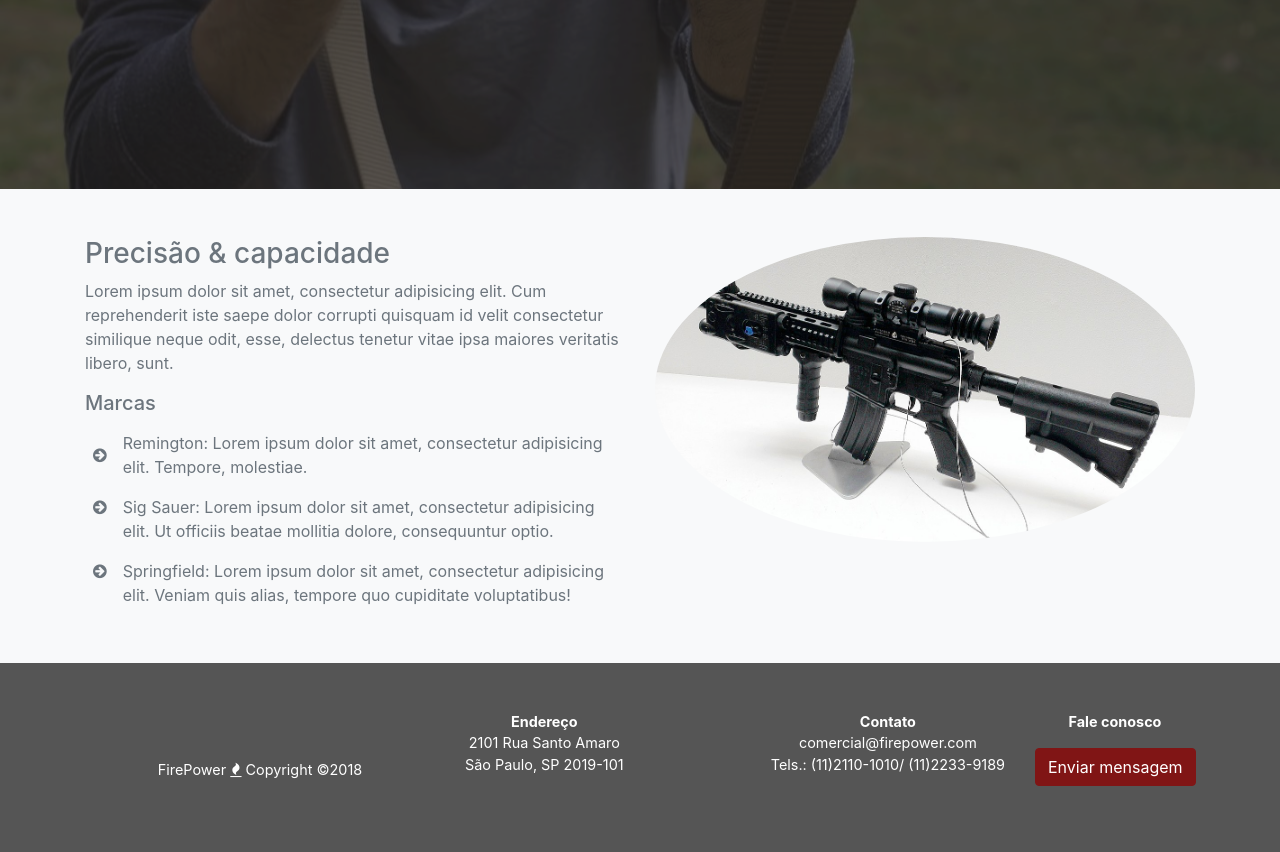
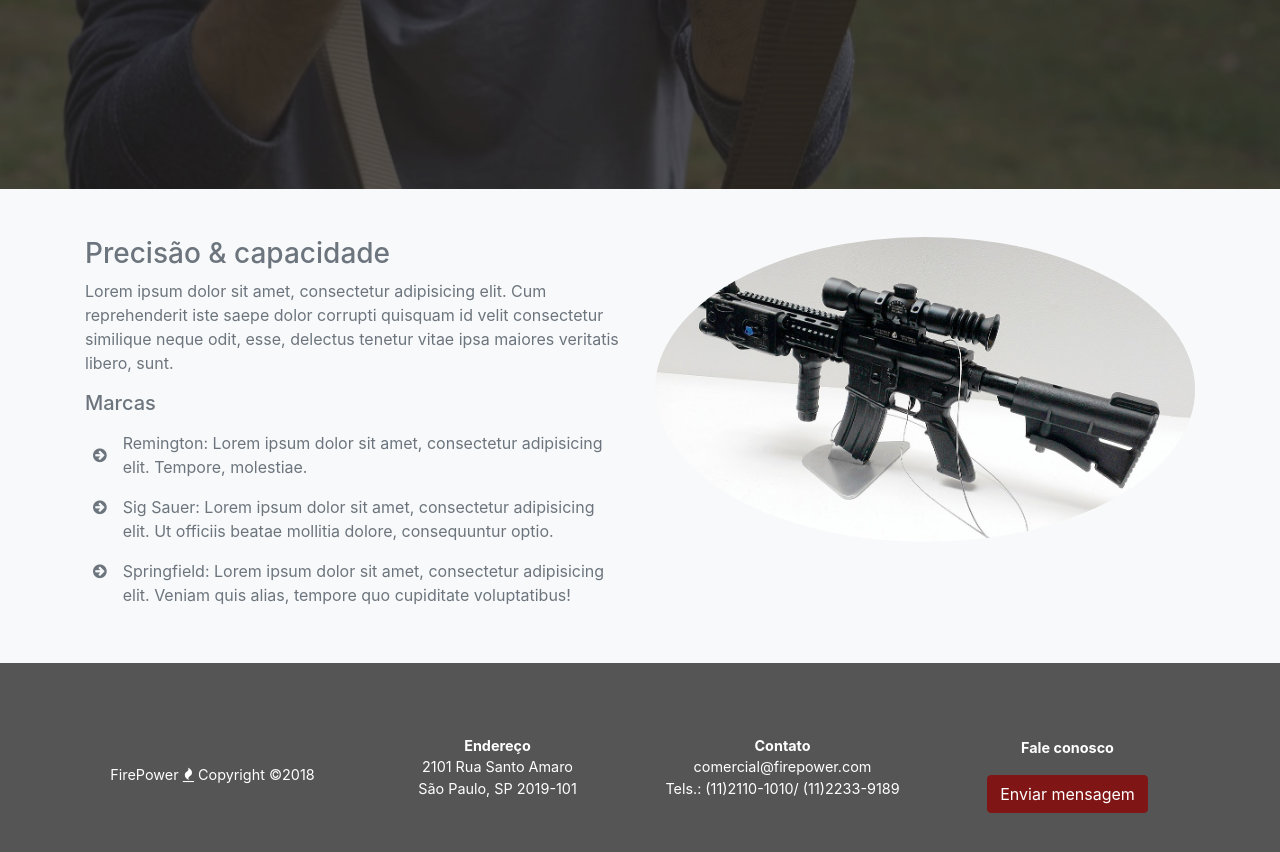
Before and after one commit to GabrielusR/firepower, a plain HTML site: page index.html in a window 1280 px wide. Shown: the part 3749-4601 px from the top of the page. Drawn offline with nearby package versions, Linux system fonts and the light colour scheme.

Commit message:
Alterado py e grid dos elementos no footer

```diff
--- a/css/style.css
+++ b/css/style.css
@@ -56,21 +56,21 @@ body {
 
 #pistola-head {
     opacity: 0.8;
-    background: url('../img/shooting-pistol.jpg') no-repeat center;
+    background: url('../img/shooting-pistol.jpg') no-repeat center center;
     background-attachment: fixed;
     background-size: cover;
 }
 
 #revolver-head {
     opacity: 0.8;
-    background: url('../img/shooting-revolver.jpg') no-repeat center;
+    background: url('../img/shooting-revolver.jpg') no-repeat center center;
     background-attachment: fixed;
     background-size: cover;
 }
 
 #rifle-head {
     opacity: 0.8;
-    background: url('../img/shooting-rifle.jpg') no-repeat center;
+    background: url('../img/shooting-rifle.jpg') no-repeat center center;
     background-attachment: fixed;
     background-size: cover;
 }
--- a/index.html
+++ b/index.html
@@ -247,31 +247,27 @@
     </section>
 
     <!-- MAIN FOOTER -->
-    <footer id="main-footer" class="py-5">
+    <footer id="main-footer" class="py-5 text-center">
        <div class="container">
             <div class="row">
-                <div class="col-md-4 py-5 text-center">
+                <div class="col-10 m-auto col-lg-3 py-4">
                     FirePower <i class="fa fa-fire"></i> Copyright &copy;2018
                 </div>
-                <div class="col-md-6">
-                    <div class="d-flex flex-row flex-wrap justify-content-between text-center">
-                        <div class="item">
+                <div class="col-sm-6 col-lg-3 py-4">
                   <address>
                     <p><strong>Endereço</strong><br>
                     2101 Rua Santo Amaro<br>
                     São Paulo, SP 2019-101</p>
                   </address>
                 </div>
-                        <div class="item">
+                <div class="col-sm-6 col-lg-3 py-4">
                     <address>
                         <p><strong>Contato</strong><br>
                         comercial@firepower.com<br>
                         Tels.: (11)2110-1010/ (11)2233-9189</p>
                     </address>
                 </div>
-                    </div>
-                </div>
-                <div class="col-8 mx-auto col-md-2 text-center">
+                <div class="col-8 m-auto col-lg-3 py-4">
                   <div id="fale-conosco">
                         <p><strong>Fale conosco</strong></p>
                         <button class="btn btn-danger" data-toggle="modal" data-target="#contactModal">Enviar mensagem</button><br>
```
Lines whose indentation alone changed are shown as unchanged.
